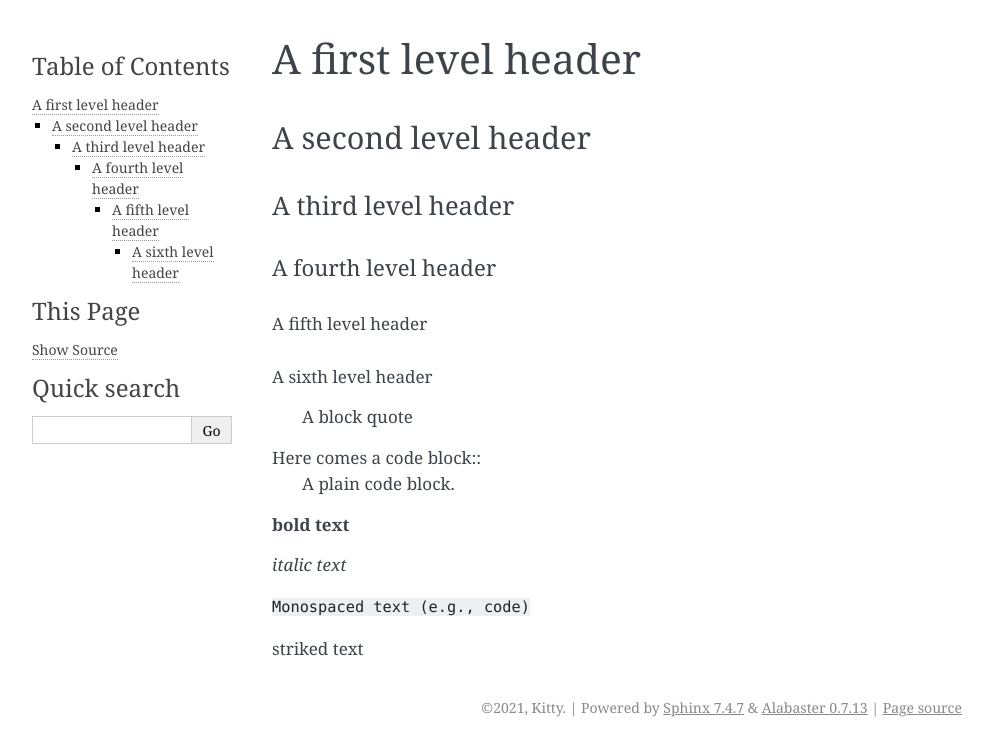
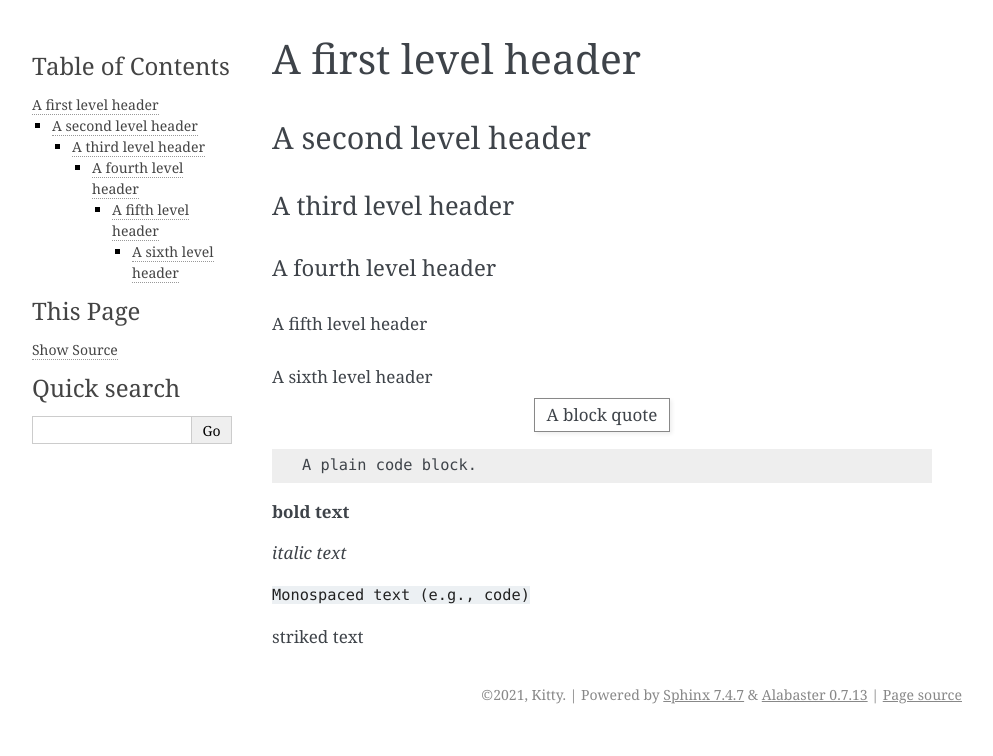
Before and after one commit to kittydepa/sphinx_practice, a Sphinx documentation site: the page built from projects/skeleton/bin/source/exercise2.rst, in a window 1280 px wide. Shown: the top 756 px of the page, without its empty margins (148-1141 px from the left). Built offline with Sphinx 7.4.7, drawn with Linux system fonts in a browser that asks for light colours.

Commit message:
Code block success!

```diff
--- a/projects/skeleton/bin/source/exercise2.rst
+++ b/projects/skeleton/bin/source/exercise2.rst
@@ -18,9 +18,12 @@ A fifth level header
 A sixth level header
 """"""""""""""""""""
 
-    A block quote
++------------------------------+
+| A block quote                |
++------------------------------+
 
-Here comes a code block::
+.. code-block:: none
+
     A plain code block.
 
 **bold text**
```
Also changed, not shown: 5 other files.
